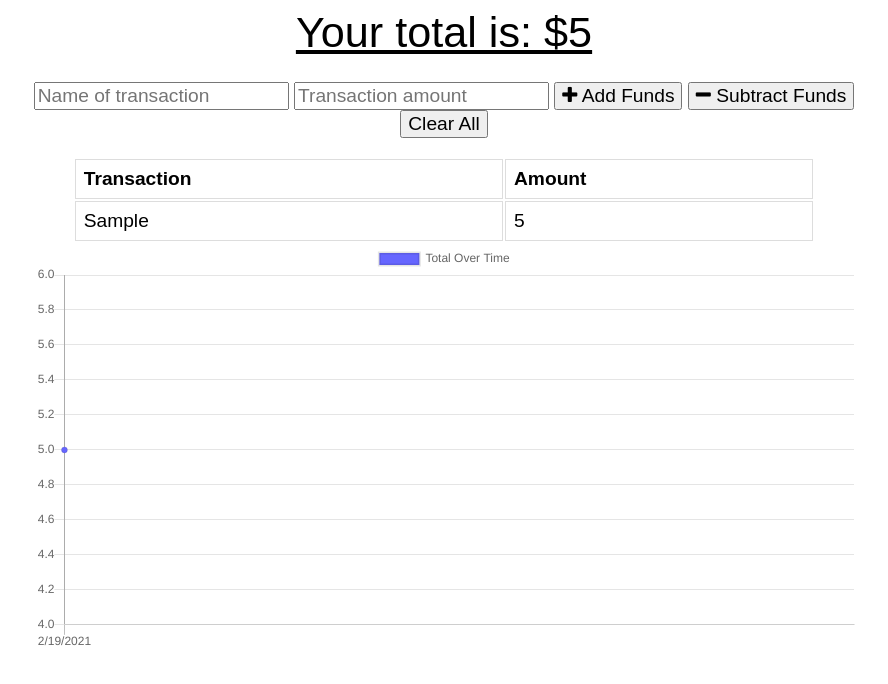
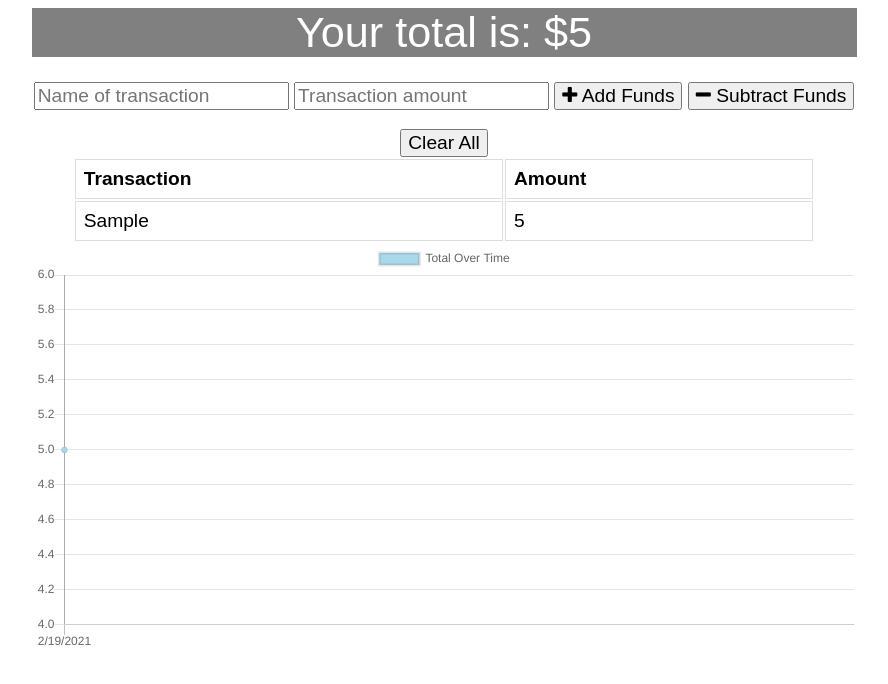
Before and after one commit to Mcilhaggis/PWA-budget-tracker, a website: page public/index.html in a window 1280 px wide. Both pictures are taken after typing "Sample", "5" into the empty fields and a click on the button "Add Funds". Shown: the whole page, without its empty margins (196-1084 px from the left). Drawn offline with nearby package versions, Linux system fonts and the light colour scheme; no server answers.

Commit message:
adding styling

```diff
--- a/public/index.html
+++ b/public/index.html
@@ -23,8 +23,10 @@
       <input type="number" min="0" id="t-amount" placeholder="Transaction amount" />
       <button id="add-btn"><i class="fa fa-plus buttons"></i> Add Funds</button>
       <button id="sub-btn"><i class="fa fa-minus"></i> Subtract Funds</button>
+      <p class="error"></p>
       <button id="clear-btn"> Clear All</button>
-      <p class="error"></p>
+
+
     </div>
 
     <div class="transactions">
--- a/public/index.js
+++ b/public/index.js
@@ -71,7 +71,7 @@ function populateChart() {
         datasets: [{
             label: "Total Over Time",
             fill: true,
-            backgroundColor: "#6666ff",
+            backgroundColor: "#a8d8ea",
             data
         }]
     }
--- a/public/styles.css
+++ b/public/styles.css
@@ -34,7 +34,10 @@ tr:nth-child(even) {
 
 .total {
   font-size: 150%;
-  text-decoration: underline;
+  color: white;
+  background-color: grey;
+
+
 }
 
 .form {
```
Also changed, not shown: public/db.js (+0 -13 lines).
